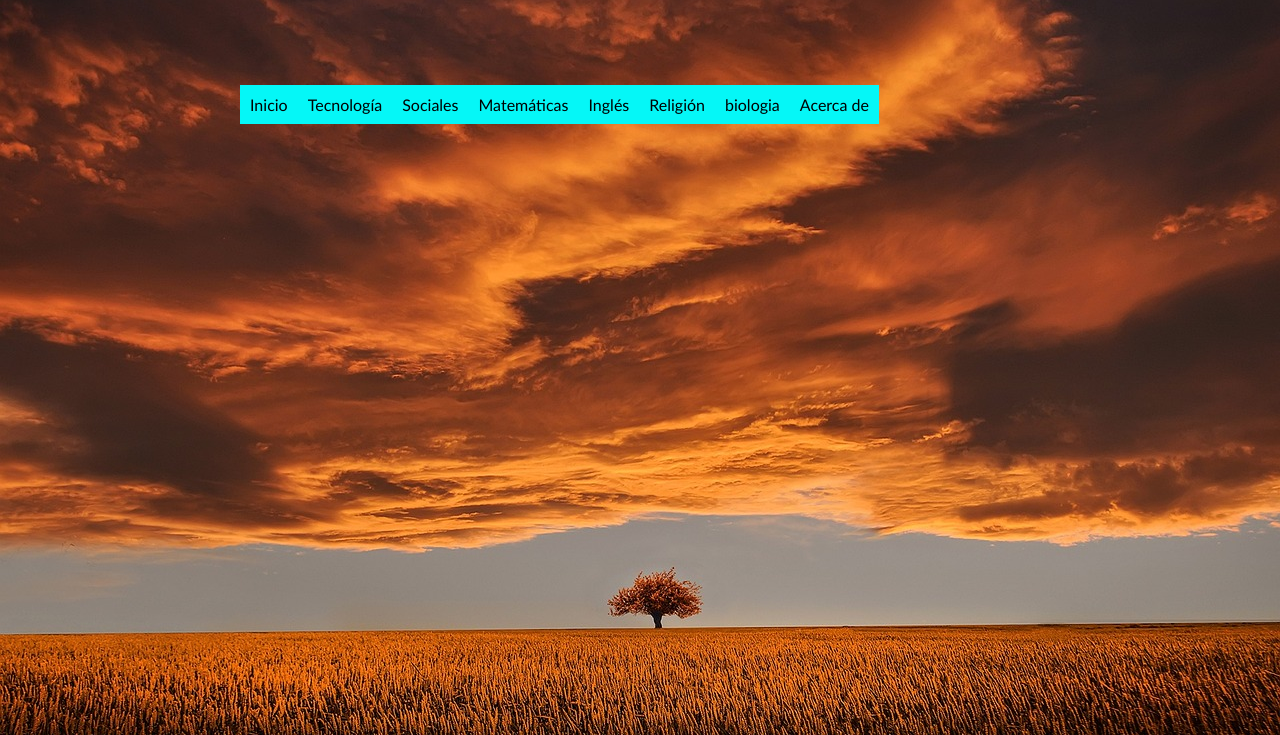
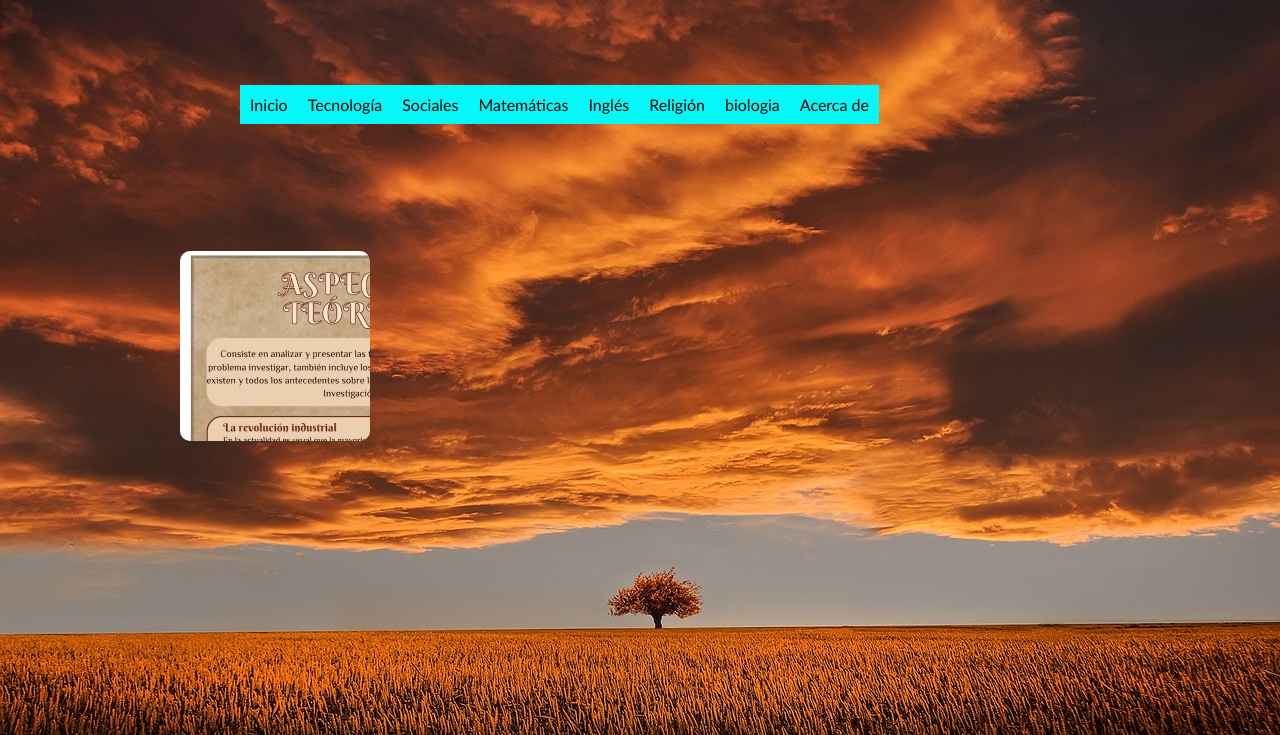
Before and after one commit to majo760915/trabajo-conjunto, a plain HTML site: page sociales3.html in a window 1280 px wide. Shown: the part 65-800 px from the top of the page. Drawn offline with Linux system fonts and the light colour scheme.

Commit message:
Add files via upload
ACTUALIZACION2

```diff
--- a/estilos.css
+++ b/estilos.css
@@ -13,7 +13,7 @@
 
     background-image: url("fondo.jpg.jpg");
 
-    background-repeat: no-repeat;
+    background-repeat: repeat;
 
     }
 
@@ -57,8 +57,43 @@
 
     text-align: justify;
 
-    color: rgb(85, 42, 165);
+    color: rgb(140, 207, 166);
 
 
 
     }
+    .contenido{
+
+        height: 280px;
+
+        width: 100%;
+
+        position: absolute;
+
+        top: 316px;
+
+
+
+        }
+
+        .infosocia{
+
+            position: relative;
+
+
+
+            width: 190px;
+
+            height: 190px;
+
+            border-radius: 10px;
+
+            background-repeat: no-repeat;
+
+
+
+            left: 180px;
+
+            background-image: url("infografiasociales.jpg")
+
+            }
--- a/sociales3.html
+++ b/sociales3.html
@@ -203,6 +203,9 @@ SOCIALES PERIODO3
 
 
 </div>
+<div class="contenido">
+    <div class="infosocia"></div>
+</div>
 
 </body>
 
```
Also changed, not shown: ingles3.html (+31 -18 lines), tecnologia3.html (+17 -12 lines), img1.jpg (added), img1.png (added), infografiasociales.jpg (added), 1 other file.
